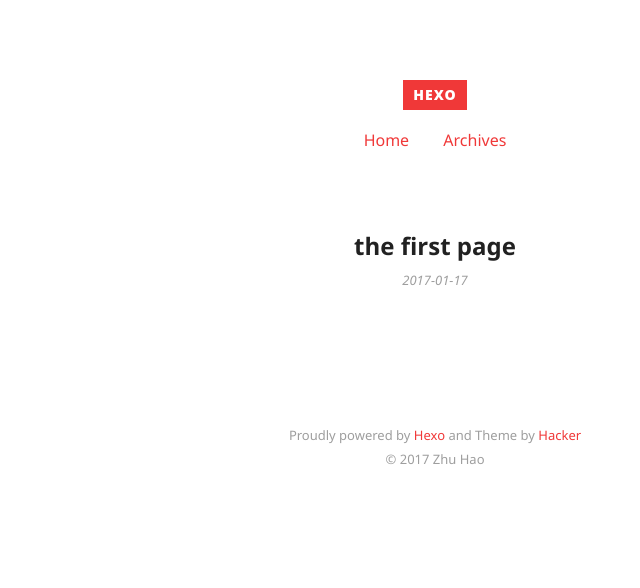
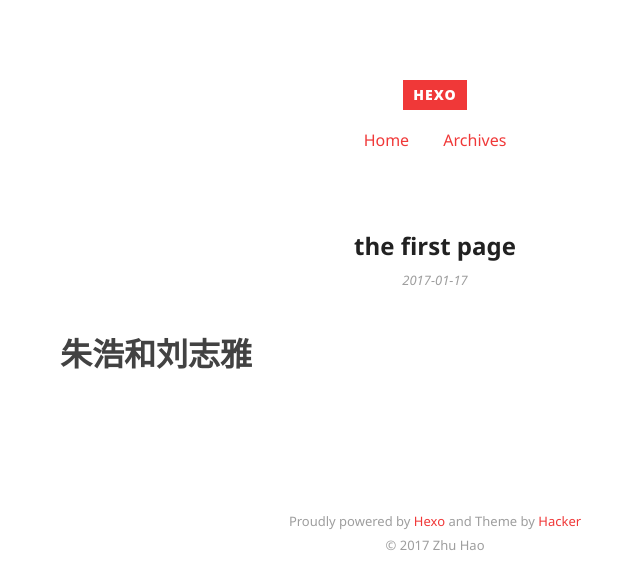
Before and after one commit to aslanzala/aslanzala.github.io, a plain HTML site: page 2017/01/17/the-first-page/index.html in a window 1280 px wide. Shown: the whole page, without its empty margins (205-845 px from the left). Drawn offline with Linux system fonts and the light colour scheme.

Commit message:
Site updated: 2017-01-17 23:29:05

```diff
--- a/2017/01/17/the-first-page/index.html
+++ b/2017/01/17/the-first-page/index.html
@@ -9,6 +9,8 @@
   <meta name="author" content="Zhu Hao">
 
 
+
+  <meta name="description" content="朱浩和刘志雅">
 
 
 
@@ -81,7 +83,7 @@
   <div class="article-content">
     <div class="entry">
 
-
+        <h1 id="朱浩和刘志雅"><a href="#朱浩和刘志雅" class="headerlink" title="朱浩和刘志雅"></a>朱浩和刘志雅</h1>
 
     </div>
 
```
Also changed, not shown: index.html (+1 -1 lines).
